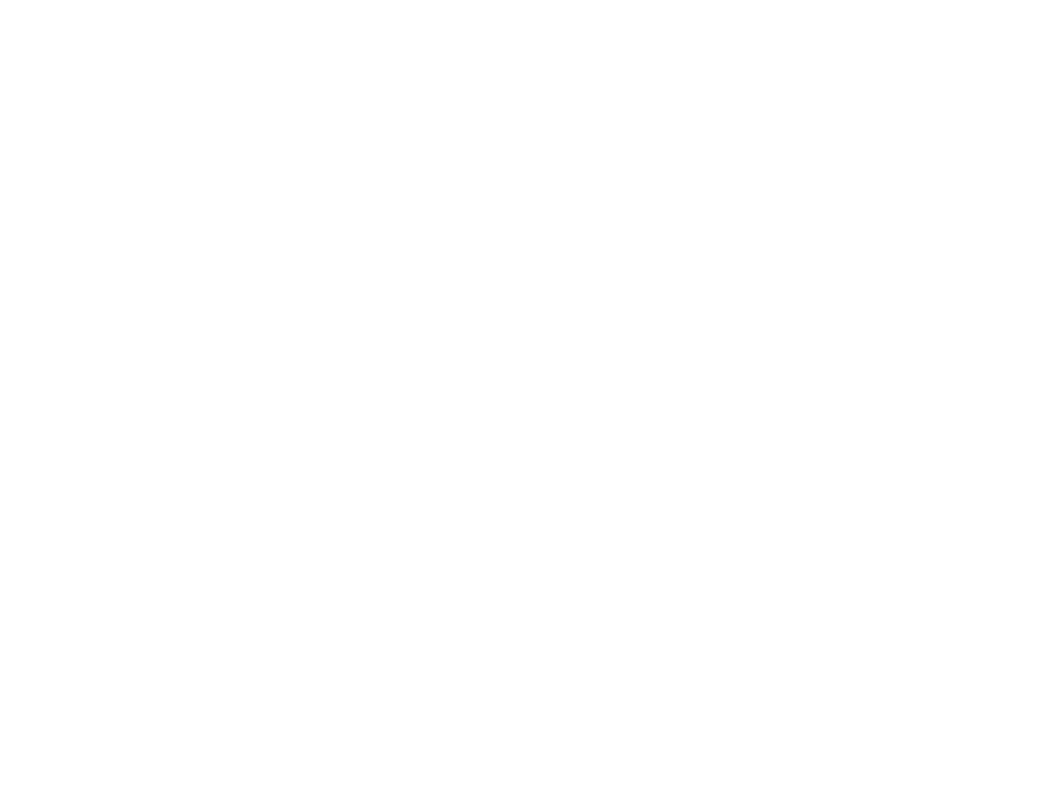
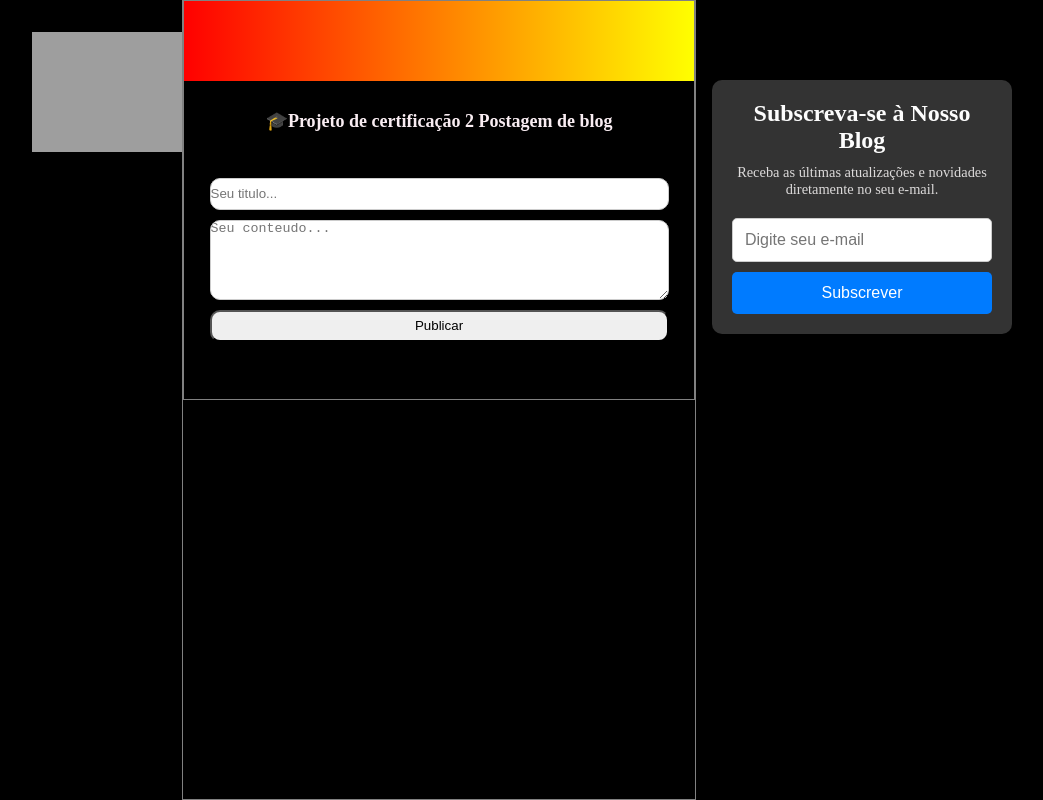
Before and after one commit to Taclyon/posting--page, a plain HTML site: page index.html in a window 1280 px wide. Shown: the whole page, without its empty margins (73-1116 px from the left). Drawn offline with Linux system fonts and the light colour scheme; grey boxes are pictures that could not be loaded.

Commit message:
finalizando projeto de certificacao

```diff
--- a/index.html
+++ b/index.html
@@ -1,11 +1,61 @@
 <!DOCTYPE html>
 <html lang="en">
+
 <head>
     <meta charset="UTF-8">
     <meta name="viewport" content="width=device-width, initial-scale=1.0">
-    <title>Document</title>
+    <title>🎓 Projeto de certificação 2 – Postagem de blog</title>
+    <link rel="stylesheet" href="style.css">
 </head>
+
 <body>
+    <header>
+        <img src="./img/icone1.png" alt="imagem logo tipo">
+    </header>
+    <main>
+        <section class="containner-principal" id="render">
+            <div class="dados">
+                <div class="div-header"></div>
+                <div class="div-h1">
+                    <h1>🎓Projeto de certificação 2 Postagem de blog</h1>
+                </div>
+                <div class="containner-form">
+                    <form id="form">
+                        <div class="div-form">
+                            <input type="text" id="titulo-input" placeholder="Seu titulo..." required>
+                        </div>
+                        <div class="div-form">
+                            <textarea id="conteudo-textarea" placeholder="Seu conteudo..." required></textarea>
+                        </div>
+                        <div class="div-form">
+                            <input type="submit" value="Publicar" id="button-submit">
+                        </div>
+                    </form>
+                </div>
+            </div>
 
+            <div class="render" id="renderhtml"></div>
+
+        </section>
+
+
+
+
+        <article>
+            <div class="subscribe-box">
+                <h2>Subscreva-se à Nosso Blog</h2>
+                <p>Receba as últimas atualizações e novidades diretamente no seu e-mail.</p>
+
+
+                <form>
+                    <input type="email" name="email" placeholder="Digite seu e-mail" required>
+                    <button type="button">Subscrever</button>
+                </form>
+            </div>
+        </article>
+
+    </main>
 </body>
+<script src="index.js"></script>
+
 </html>
--- /dev/null
+++ b/index.js
@@ -0,0 +1,80 @@
+const form = document.querySelector('#form');
+const tituloRender = document.querySelector('#renderizar-h2')
+const conteudoRender = document.querySelector('#renderizar-p')
+const render = document.querySelector('#renderhtml')
+
+  class PacoteBuscador {
+          constructor(baseURL) {
+              this.baseURL = baseURL;
+          }
+
+          post(endpoint, body) {
+              return this._send("post", endpoint, body);
+          }
+
+          _send(method, endpoint, body) {
+              return fetch(this.baseURL + endpoint, {
+                  method,
+                  headers: {
+                      "Content-type": "application/json; charset=UTF-8"
+                  },
+                  body: JSON.stringify(body)
+              }).then(response => response.json());
+          }
+      }
+
+
+
+      function renderPush(response){
+        const html = `<div class="renderizar">
+                <div class="containner-renderizar">
+                    <div class="containner-titulo">
+                        <div class="containner-img-usuario">
+                            <img src="./img/usuario-1.png" alt="img-usuario">
+                        </div>
+                        <div class="titulo-h2">
+                            <h2 id="renderizar-h2">${response.title}</h2>
+                        </div>
+                    </div>
+
+                    <div class="containner-conteudo">
+                        <div class="renderizar-conteudo">
+                            <p id="renderizar-p">${response.body}</p>
+
+                        </div>
+                    </div>
+                </div>
+            </div>`;
+        render.insertAdjacentHTML('afterbegin',html)
+      }
+
+
+
+form.addEventListener('submit',async function (event){
+    event.preventDefault();
+
+    render.innerHTML=''
+    const consulta = new PacoteBuscador('https://jsonplaceholder.typicode.com')
+
+    try{
+        const titulo = document.querySelector('#titulo-input');
+        const textarea = document.querySelector('#conteudo-textarea');
+        const data = {
+        title: titulo.value,
+        body: textarea.value,
+        userId:1
+    }
+
+        const response = await consulta.post('/posts',data)
+
+        await renderPush(response)
+
+    }catch (error){
+        console.error(error)
+    }finally{
+        form.reset()
+    }
+
+
+
+})
--- /dev/null
+++ b/style.css
@@ -0,0 +1,236 @@
+*{
+    padding: 0;
+    margin: 0;
+    box-sizing: border-box;
+}
+
+body{
+    background-color: rgb(000, 000, 000,1);
+    display: flex;
+    height: auto;
+    width: 100vw;
+
+    overflow-x: hidden;
+}
+
+header{
+    width: 20%;
+    display: flex;
+    justify-content: end;
+    position: fixed;
+    border-right: #818181 solid 1px;
+    height: 100vh;
+}
+header img{
+    margin:2rem 0;
+    height: 120px;
+    width: 150px;
+}
+main{
+    width: 80%;
+    display: flex;
+    height: 100vh;
+    justify-content: space-between;
+    align-items:center;
+    margin-left:20%;
+
+
+}
+.containner-principal{
+    width: 50%;
+    height:100%;
+    border-bottom: #818181 solid 1px;
+
+}
+
+
+article{
+    height:100%;
+    width: 50%;
+    border-left: #818181 solid 1px;
+
+
+
+}
+.subscribe-box {
+    background-color:rgb(255,255,255,0.2);
+    padding: 20px;
+    border-radius: 10px;
+    box-shadow: 0 4px 8px rgba(0, 0, 0, 0.1);
+    text-align: center;
+    margin: 5rem 1rem;
+    max-width: 300px;
+    position: fixed;
+}
+
+h2 {
+    color: #fdfdfd;
+    margin-bottom: 10px;
+}
+
+p {
+    color: #dddbdb;
+    margin-bottom: 20px;
+    font-size: 0.9rem;
+}
+
+form {
+    display: flex;
+    flex-direction: column;
+    gap: 10px;
+}
+
+input[type="email"] {
+    padding: 12px;
+    border: 1px solid #ccc;
+    border-radius: 5px;
+    font-size: 1rem;
+    box-sizing: border-box;
+}
+
+input[type="email"]:focus {
+    outline: none;
+    border-color: #007bff;
+}
+
+button {
+    padding: 12px;
+    border: none;
+    border-radius: 5px;
+    background-color: #007bff;
+    color: white;
+    font-size: 1rem;
+    cursor: pointer;
+    transition: background-color 0.3s ease;
+}
+
+button:hover {
+    background-color: #0056b3;
+}
+
+.dados{
+    height: 25rem;
+    width: 100%;
+    border: #818181 solid 1px;
+}
+
+.div-header{
+    height: 20%;
+     background-image: linear-gradient(to right, red, yellow);
+}
+.div-h1{
+    width: 100%;
+    display: flex;
+    align-items: center;
+    justify-content: center;
+    height: 5rem;
+    font-size: 12px;
+    color: #f9edf2;
+    padding: 10px;
+}
+
+.containner-form{
+    width: 100%;
+    height: 12.4rem;
+    display: flex;
+    align-items: center;
+    justify-content: center;
+}
+.containner-form form{
+    height: 10rem;
+    width: 90%;
+    display: flex;
+    justify-content: center;
+    align-items: center;
+}
+
+.containner-form form .div-form{
+    width: 100%;
+    display: flex;
+    justify-content: center;
+    align-items: center;
+}
+.div-form input{
+    width: 100%;
+    height: 2rem;
+    border-radius: 10px;
+}
+.div-form textarea{
+    width: 100%;
+    height: 5rem;
+    max-height: 5rem;
+        border-radius: 10px;
+
+}
+input[type='text']{
+    border: 1px solid #ccc;
+    outline: none;
+}
+input[type="text"]:focus {
+  border-color: rgb(7, 205, 0);
+  border-width: 2px;
+}
+
+.div-form textarea{
+    border: 1px solid #ccc;
+    outline: none;
+}
+.div-form textarea:focus{
+  border-color: rgb(11, 239, 45);
+  border-width: 2px;
+}
+
+
+/* renderizar */
+.render{
+    height: auto;
+    width: 100%;
+}
+
+.renderizar{
+    padding: 10px;
+    height: auto;
+    width: 100%;
+    border-bottom: #818181;
+    border-right: solid #818181 1px;
+    display: flex;
+    justify-content: center;
+    align-items: center;
+}
+.containner-renderizar{
+    height: auto;
+    width: 90%;
+    padding: 10px;
+    border-radius: 10px;
+    background-color: rgb(255, 255, 255,0.1);
+}
+.containner-titulo{
+    display: flex;
+    align-items: center;
+    gap:20px;
+    height: 5rem;
+    padding: 0 20px;
+    border-bottom: #818181 solid 1px;
+}
+.containner-img-usuario{
+    height:80px;
+    width: 80px;
+
+}
+.containner-img-usuario img{
+    height: 100%;
+    width: 100%;
+    border-radius: 50%;
+}
+
+.titulo-h2{
+    display: flex;
+    justify-content: start;
+    align-items: center;
+    height: 100%;
+    width: 100%;
+}
+.containner-conteudo{
+    margin-top: 20px;
+    padding: 10px;
+}
```
Also changed, not shown: img/usuario-1.png (added), 1 other file.
